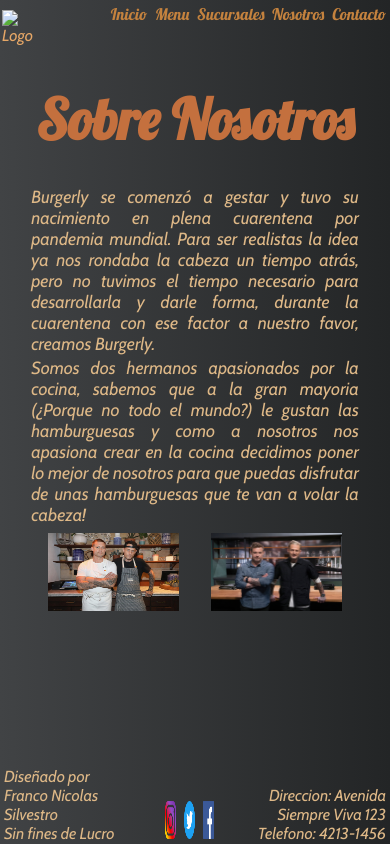
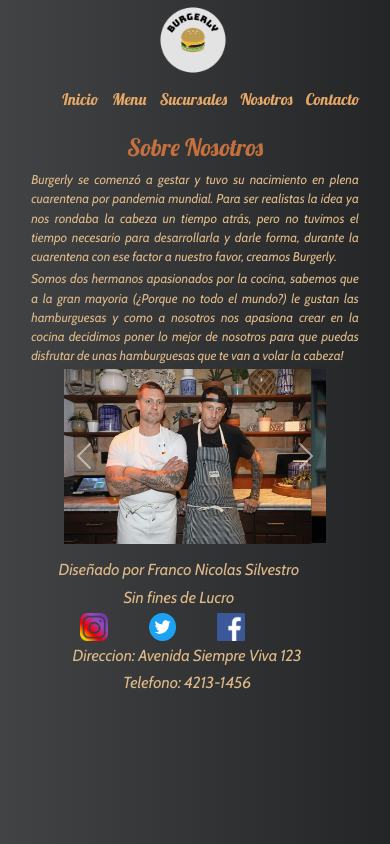
Before and after one commit to fransil19/burgerly-silvestro, a plain HTML site: page pages/nosotros.html in a window 390 px wide. Drawn offline with nearby package versions, Linux system fonts and the light colour scheme.

Commit message:
Se agrega bootstrap

```diff
--- a/css/style.css
+++ b/css/style.css
@@ -28,10 +28,13 @@
 }
 
 .logo{
-    width: 10%;
-    padding-top:10px;
+    width: 25%;
     padding-left: 1%;
+}
 
+.logo img{
+    width: 80px;
+    height: 80px;
 }
 
 a{
@@ -58,15 +61,16 @@
     margin: 2%;
 }
 
-nav li a{
+.nav-link{
     color:#C4823E;
     transition: all 0.8s;
 }
 
-nav li a:hover{
+.nav-link:hover{
     color:rgb(235, 230, 229);
     background-color: #C4823E;
 }
+
 
 main{
     grid-area: main;
@@ -102,6 +106,7 @@
 p{
     color:burlywood;
     padding-bottom: 1%;
+    margin-bottom: 0;
 }
 
 footer{
@@ -123,24 +128,41 @@
     flex-direction: row;
     justify-content: center;
     align-items: flex-end;
+    height: 100%;
     width: 33%;
+}
+
+footer .shortContact{
+    padding-right: 1%;
+    text-align: right;
+    width: 33%;
+}
+
+.signature{
+    padding-left: 1%;
+}
+
+.networks{
+    display: flex;
+    flex-direction: row;
+    justify-content: center;
+    align-items: flex-end;
     height: 100%;
 }
 
-footer .shortContact{
-    width: 34%;
+.shortContacts{
     padding-right: 1%;
     text-align: right;
 }
 
 .socials{
-    width: 15%;
-    height: 50%;
+    width: 25%;
+    height: 100%;
     padding-bottom: 1%;
 }
 
 .socials img{
-    width: 60%;
+    width: 40%;
     height: 90%;
     color:#E6A767;
 }
@@ -151,24 +173,26 @@
     height: 70%;
     padding-top: 2%;
 }
+
 .flexContent{
     text-align: justify;
-    font-size: 110%;
-    width: 60%;
+    font-size: 90%;
     padding-left: 1%;
+    height: 100%;
 }
 
 .flexContentImage{
     display: flex;
     flex-direction: column;
-    justify-content: space-between;
+    justify-content: center;
     align-items: center;
     padding-bottom: 2%;
-    width: 40%;
+    margin-left: 1%;
+    height: 100%;
 }
 
 .burgers-principal{
-    width: 85%;
+    width: 80%;
     height: 80%;
 }
 
@@ -215,8 +239,9 @@
 
 .aboutUs{
     text-align: justify;
-    font-size: 110%;
+    font-size: 90%;
     width: 100%;
+    height: 50%;
 }
 
 .flex-us-photo-container{
@@ -226,10 +251,16 @@
     align-items: center;
     padding-bottom: 2%;
     width: 100%;
+    height: 80%;
+}
+
+.carousel{
+    width: 40%;
+    height: 80%;
 }
 
 .flex-us-photo{
-    width: 40%;
+    width: 35%;
     height: 90%;
 }
 
@@ -319,3 +350,47 @@
 .precio{
     width: 10%;
 }
+
+
+@media only screen and (max-width:600px){
+
+    header{
+        justify-content: center;
+    }
+
+    .flex-ul{
+        justify-content:center;
+        width: 100%;
+    }
+
+    h1{
+        font-size:150%;
+    }
+
+    h3{
+        font-size:130%;
+    }
+
+    .signature{
+        text-align: center;
+    }
+
+    footer .shortContacts{
+        text-align: center;
+    }
+
+    .socials{
+        width: 20%;
+        height: 100%;
+        padding-bottom: 1%;
+    }
+
+    .aboutUs{
+        font-size: 80%;
+    }
+
+    .carousel{
+        width: 80%;
+        height: 90%;
+    }
+}
--- a/pages/nosotros.html
+++ b/pages/nosotros.html
@@ -7,17 +7,20 @@
     <link rel="preconnect" href="https://fonts.googleapis.com">
     <link rel="preconnect" href="https://fonts.gstatic.com" crossorigin>
     <link href="https://fonts.googleapis.com/css2?family=Cabin:ital@1&family=Lobster&display=swap" rel="stylesheet">
+    <link href="https://cdn.jsdelivr.net/npm/bootstrap@5.1.1/dist/css/bootstrap.min.css" rel="stylesheet" integrity="sha384-F3w7mX95PdgyTmZZMECAngseQB83DfGTowi0iMjiWaeVhAn4FJkqJByhZMI3AhiU" crossorigin="anonymous">
     <link rel="stylesheet" href="../css/style.css">
     <title>Burgerly</title>
 </head>
 <body>
-    <div class="grid-container">
+
         <!--HEADER Y LOGO-->
-        <header>
-            <div class="logo"><a href="../index.html"><img src="" alt="Logo"></a></div>
+        <div class="container-fluid">
+            <div class="row">
+                <header class="col-lg-3 col-md-3 col-xs-12 col-sm-4">
+                    <div class="logo"><a href="../index.html"><img src="../images/logo.png" alt="Logo"></a></div>
                 </header>
                 <!--MENU DE NAVEGACION-->
-        <nav>
+                <nav class="col-lg-9 col-md-9 col-xs-12 col-sm-8">
                     <ul class="flex-ul">
                         <li><a href="../index.html">Inicio</a></li>
                         <li><a href="menu.html">Menu</a></li>
@@ -26,6 +29,8 @@
                         <li><a href="contacto.html">Contacto</a></li>
                     </ul>
                 </nav>
+            </div>
+        </div>
         <!--CONTENIDO PRINCIPAL-->
         <main>
             <h1>Sobre Nosotros</h1>
@@ -41,21 +46,40 @@
                     </p>
                 </div>
                 <div class="flex-us-photo-container">
-                    <img src="../images/voltaggio.jpg" alt="" class="flex-us-photo">
-                    <img src="../images/voltaggio2.jpg" alt="" class="flex-us-photo">
+                    <div id="carouselWithControls" class="carousel slide" data-bs-ride="carousel">
+                        <div class="carousel-inner">
+                          <div class="carousel-item active">
+                            <img src="../images/voltaggio.jpg" class="d-block w-100 flex-us-photo" alt="Foto de los hermanos">
+                          </div>
+                          <div class="carousel-item">
+                            <img src="../images/voltaggio2.jpg" class="d-block w-100 flex-us-photo" alt="Otra foto de los hermanos">
+                          </div>
+                        </div>
+                        <button class="carousel-control-prev" type="button" data-bs-target="#carouselWithControls" data-bs-slide="prev">
+                          <span class="carousel-control-prev-icon" aria-hidden="true"></span>
+                          <span class="visually-hidden">Previous</span>
+                        </button>
+                        <button class="carousel-control-next" type="button" data-bs-target="#carouselWithControls" data-bs-slide="next">
+                          <span class="carousel-control-next-icon" aria-hidden="true"></span>
+                          <span class="visually-hidden">Next</span>
+                        </button>
+                      </div>
                 </div>
             </div>
         </main>
         <!--PIE DE PAGINA-->
-        <footer>
-            <div class="firma"><p>Diseñado por Franco Nicolas Silvestro<br> Sin fines de Lucro</p></div>
-            <div class="redes" >
+    <div class="container-fluid">
+        <footer class="row">
+            <div class="col-lg-4 col-md-4 col-xs-12 col-sm-4 signature"><p>Diseñado por Franco Nicolas Silvestro</p><p>Sin fines de Lucro</p></div>
+            <div class="col-lg-4 col-md-4 col-xs-12 col-sm-4 networks" >
                 <a href="#" class="socials"><img src="../images/instagram.png" alt="Instagram" ></a>
                 <a href="#" class="socials"><img src="../images/twitter.png" alt="Twitter" ></a>
                 <a href="#" class="socials"><img src="../images/facebook.png" alt="Facebook"></a>
             </div>
-            <div class="shortContact"><p>Direccion: Avenida Siempre Viva 123<br>Telefono: 4213-1456 </p></div>
+            <div class="col-lg-4 col-md-4 col-xs-12 col-sm-4 shortContacts"><p>Direccion: Avenida Siempre Viva 123</p><p>Telefono: 4213-1456 </p></div>
         </footer>
     </div>
+    <!-- JavaScript Bundle with Popper -->
+    <script src="https://cdn.jsdelivr.net/npm/bootstrap@5.1.1/dist/js/bootstrap.bundle.min.js" integrity="sha384-/bQdsTh/da6pkI1MST/rWKFNjaCP5gBSY4sEBT38Q/9RBh9AH40zEOg7Hlq2THRZ" crossorigin="anonymous"></script>
 </body>
 </html>
```
Also changed, not shown: index.html (+24 -13 lines), pages/contacto.html (+6 -3 lines), pages/menu.html (+6 -3 lines), pages/sucursales.html (+6 -3 lines), images/burgers-principal-2.jpg (added), images/logo.png (added). Lines whose indentation alone changed are shown as unchanged.
